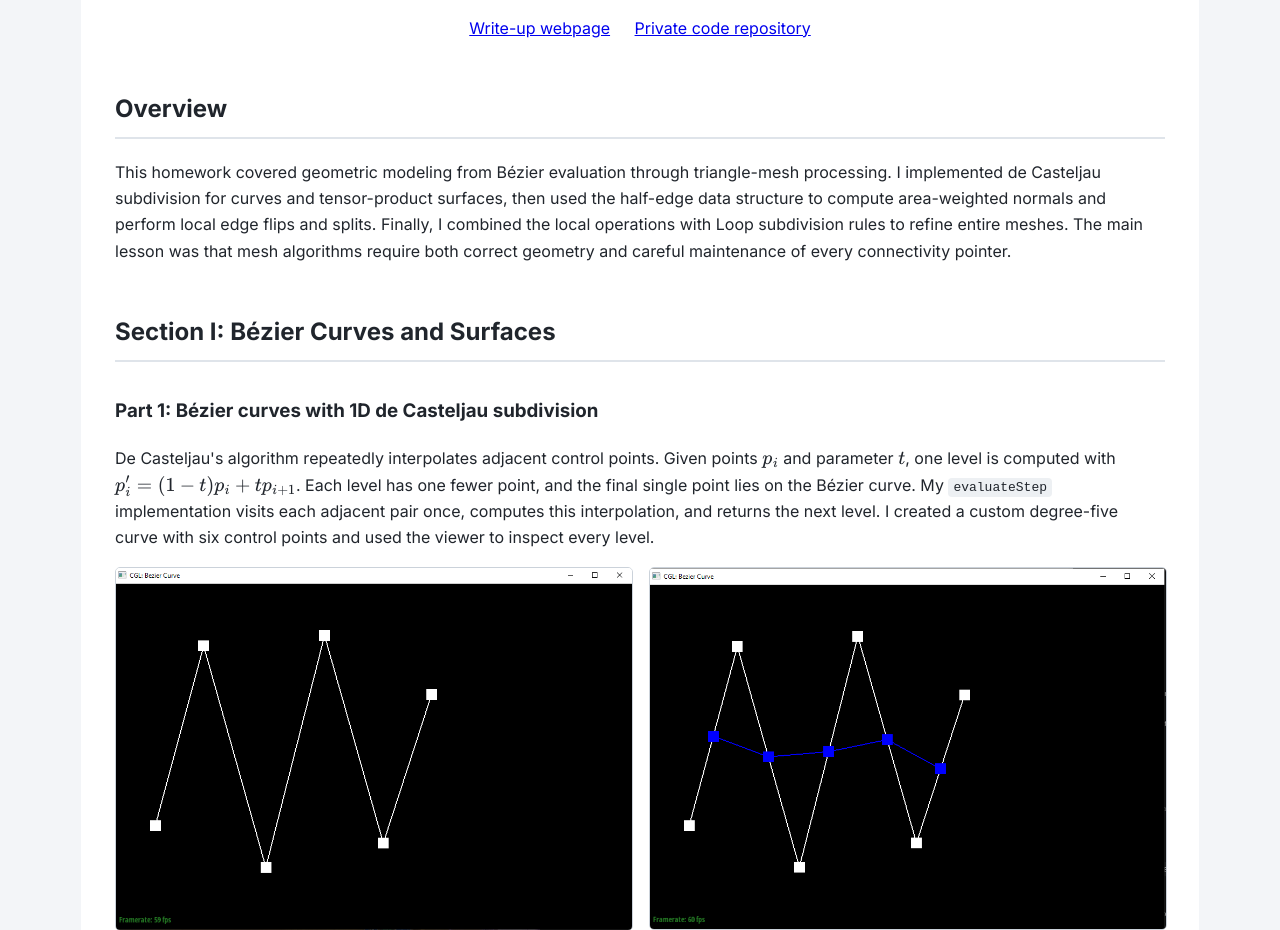
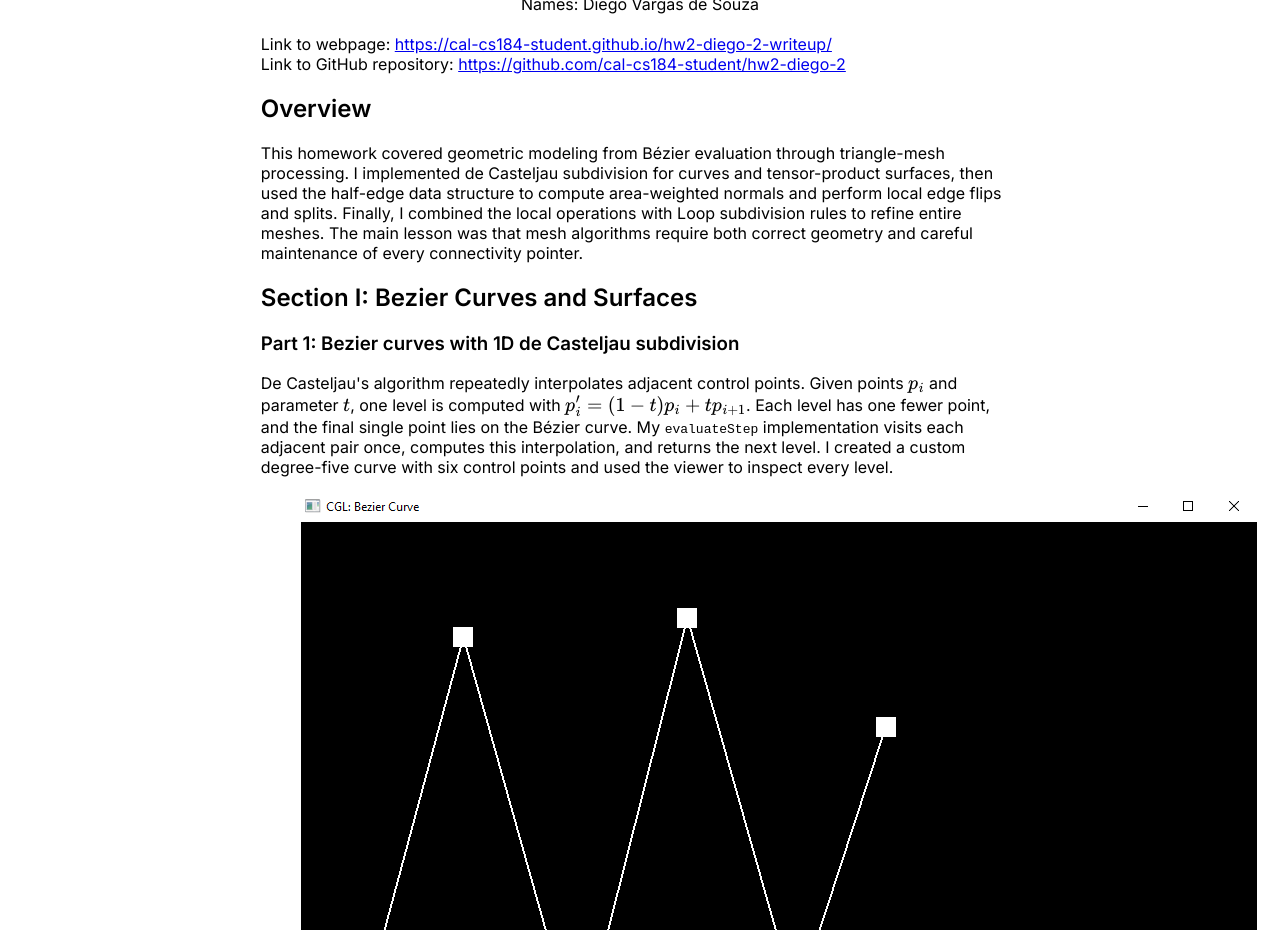
Before and after one commit to cal-cs184-student/hw2-diego-2-writeup, a plain HTML site: page index.html in a window 1280 px wide. Shown: the part 156-1086 px from the top of the page. Drawn offline with nearby package versions, Linux system fonts and the light colour scheme; some packages are replaced by stand-ins of ours.

Commit message:
Restore original write-up template layout

```diff
--- a/index.html
+++ b/index.html
@@ -1,38 +1,42 @@
-<!DOCTYPE html>
-<html lang="en">
+<html>
 <head>
-  <meta charset="utf-8">
-  <meta name="viewport" content="width=device-width, initial-scale=1">
   <script src="https://cdnjs.cloudflare.com/ajax/libs/mathjax/2.7.4/MathJax.js?config=default"></script>
-  <link href="https://fonts.googleapis.com/css2?family=Inter:wght@400;600;700&display=swap" rel="stylesheet">
-  <title>CS 184 Homework 2 — MeshEdit</title>
+  <link href="https://fonts.googleapis.com/css2?family=Inter:wght@400;600&display=swap" rel="stylesheet">
   <style>
-    body { margin: 0; background: #f3f5f8; color: #20252c; font-family: Inter, sans-serif; line-height: 1.65; }
-    main { max-width: 1050px; margin: auto; padding: 48px 34px 80px; background: white; }
-    h1 { margin-bottom: 4px; text-align: center; }
-    h2 { margin-top: 48px; padding-bottom: 8px; border-bottom: 2px solid #dfe4ea; }
-    h3 { margin-top: 34px; }
-    .meta, .links { text-align: center; }
-    .meta { color: #59636e; }
-    .links { margin: 18px 0 30px; }
-    .links a { margin: 0 10px; }
-    figure { margin: 24px auto; text-align: center; }
-    img { max-width: 100%; border: 1px solid #cbd2da; border-radius: 5px; }
-    figcaption { margin-top: 7px; color: #5d6671; font-size: 0.92rem; }
-    .grid { display: grid; grid-template-columns: repeat(2, minmax(0, 1fr)); gap: 18px; align-items: start; }
-    .grid figure { margin: 0; }
-    code { padding: 2px 5px; background: #edf0f3; border-radius: 4px; }
-    @media (max-width: 760px) { .grid { grid-template-columns: 1fr; } }
+    h1 {
+      text-align: center;
+    }
+
+    .container {
+      margin: 0 auto;
+      padding: 60px 20%;
+    }
+
+    figure {
+      text-align: center;
+    }
+
+    img {
+      display: inline-block;
+    }
+
+    body {
+      font-family: 'Inter', sans-serif;
+    }
   </style>
 </head>
 <body>
-<main>
+<div class="container">
   <h1>CS 184/284A Fall 2026 Homework 2 Write-Up</h1>
-  <div class="meta">Diego Vargas de Souza</div>
-  <div class="links">
-    <a href="https://cal-cs184-student.github.io/hw2-diego-2-writeup/">Write-up webpage</a>
-    <a href="https://github.com/cal-cs184-student/hw2-diego-2">Private code repository</a>
-  </div>
+  <div style="text-align: center;">Names: Diego Vargas de Souza</div>
+
+  <br>
+
+  Link to webpage: <a href="https://cal-cs184-student.github.io/hw2-diego-2-writeup/">https://cal-cs184-student.github.io/hw2-diego-2-writeup/</a>
+
+  <br>
+
+  Link to GitHub repository: <a href="https://github.com/cal-cs184-student/hw2-diego-2">https://github.com/cal-cs184-student/hw2-diego-2</a>
 
   <h2>Overview</h2>
   <p>
@@ -43,8 +47,8 @@
     and careful maintenance of every connectivity pointer.
   </p>
 
-  <h2>Section I: Bézier Curves and Surfaces</h2>
-  <h3>Part 1: Bézier curves with 1D de Casteljau subdivision</h3>
+  <h2>Section I: Bezier Curves and Surfaces</h2>
+  <h3>Part 1: Bezier curves with 1D de Casteljau subdivision</h3>
   <p>
     De Casteljau's algorithm repeatedly interpolates adjacent control points. Given points \(p_i\) and parameter
     \(t\), one level is computed with \(p'_i=(1-t)p_i+t p_{i+1}\). Each level has one fewer point, and the final
@@ -63,7 +67,7 @@
     <figure><img src="assets/part1-modified.png" alt="Modified curve"><figcaption>Curve after moving a control point and varying \(t\).</figcaption></figure>
   </div>
 
-  <h3>Part 2: Bézier surfaces with separable 1D de Casteljau</h3>
+  <h3>Part 2: Bezier surfaces with separable 1D de Casteljau</h3>
   <p>
     I extended the interpolation step to 3D points. To evaluate a surface at \((u,v)\), I evaluate every row of the
     control-point grid at \(u\), producing one point per row. Those points form a second Bézier curve, which I evaluate
@@ -133,6 +137,6 @@
     <figure><img src="assets/part6-preprocessed.png" alt="Preprocessed cube"><figcaption>Cube after splitting every face diagonal.</figcaption></figure>
     <figure><img src="assets/part6-preprocessed-subdivided.png" alt="Subdivided preprocessed cube"><figcaption>Preprocessed cube after subdivision.</figcaption></figure>
   </div>
-</main>
+</div>
 </body>
 </html>
```
